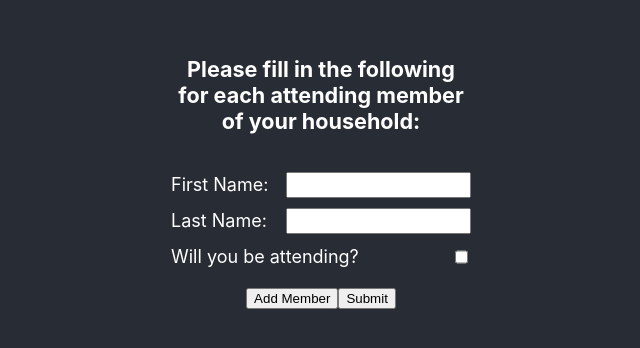
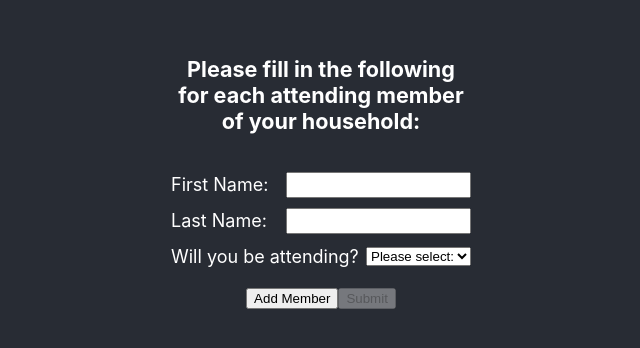
Before and after one commit to iciewinde/simplersvp, a React (Create React App) app: page / in a window 1280 px wide. Shown: the part 236-584 px from the top of the page, without its empty margins (319-959 px from the left). Built offline with nearby package versions, Linux system fonts and the light colour scheme.

Commit message:
Form validation

```diff
--- a/src/Form.js
+++ b/src/Form.js
@@ -6,6 +6,7 @@ const Form = () => {
     const formRef = useRef(null);
     const [submitted, setSubmitted] = useState(false);
     const [numHousehold, setNumHousehold] = useState(1);
+    const [isSubmitDisabled, setIsSubmitDisabled] = useState(true);
 
     const handleSubmit = (event) => {
         event.preventDefault();
@@ -31,13 +32,36 @@ const Form = () => {
                     </div>
                     <div className="formField">
                         <label htmlFor={`canAttend_${i}`}>Will you be attending?</label>
-                        <input id={`canAttend_${i}`} name={`canAttend_${i}`} type="checkbox" />
+                        <select name={`canAttend_${i}`} id={`canAttend_${i}`}>
+                            <option value="">Please select:</option>
+                            <option value="Yes">Yes</option>
+                            <option value="No">No</option>
+                        </select>
                     </div>
                 </div>
             )
         }
         return householdMemberInputs;
     }
+
+    const handleFormChange = () => {
+        const formData = new FormData(formRef.current);
+
+        const formValuesObj = {};
+        formData.forEach((value, key) => {
+            formValuesObj[key] = value;
+        });
+
+        let hasEmptyField = false;
+        Object.keys(formValuesObj).forEach(k => {
+            if (!formValuesObj[k]) {
+                hasEmptyField = true;
+            }
+        });
+
+        setIsSubmitDisabled(hasEmptyField);
+    }
+
 
     return (
         <div>
@@ -49,12 +73,13 @@ const Form = () => {
                         method="POST"
                         action="https://script.google.com/macros/s/AKfycbzobzNfK4Li79NCq4Rq-gwEI_3G0Nq7K3qj20hGC7Uws2W0XRqhAkXdE2wNKjV5855NEA/exec"
                         target="hidden-iframe"
+                        onChange={handleFormChange}
                         onSubmit={handleSubmit}
                     >
                         {renderHouseholdMemberInputs()}
 
                         <button onClick={e => { e.preventDefault(); setNumHousehold(numHousehold + 1) }}>Add Member</button>
-                        <input type="submit" />
+                        <input type="submit" disabled={isSubmitDisabled} />
                     </form>
                 </div>
             ) : (
```
